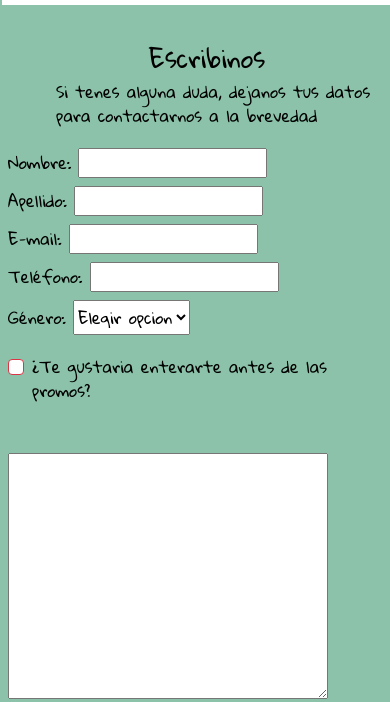
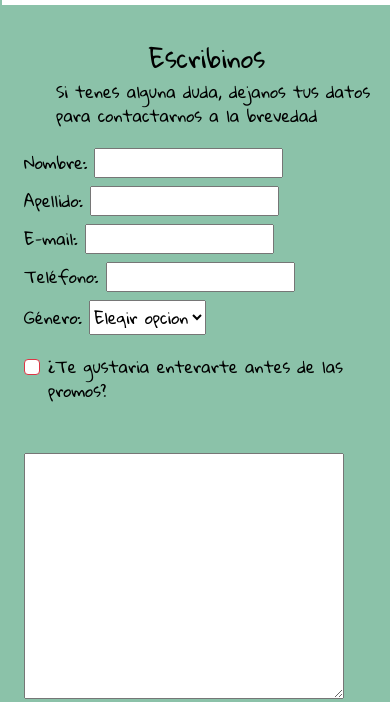
Before and after one commit to mariaflorenciamoreno/primer_repositorio, a website: page contacto.html in a window 390 px wide. Shown: the part 142-844 px from the top of the page. Drawn offline with nearby package versions, Linux system fonts and the light colour scheme.

Commit message:
Entrega del Proyecto Final

```diff
--- a/scss/style.scss
+++ b/scss/style.scss
@@ -389,7 +389,7 @@ footer{
     display: block;
     align-items: center;
     margin-right: 20px;
-    /* margin-left: 2rem; */
+    margin-left: 1rem;
     margin-bottom: 35rem;
 }
 /* Style Productos */
```
Also changed, not shown: css/style.css.
